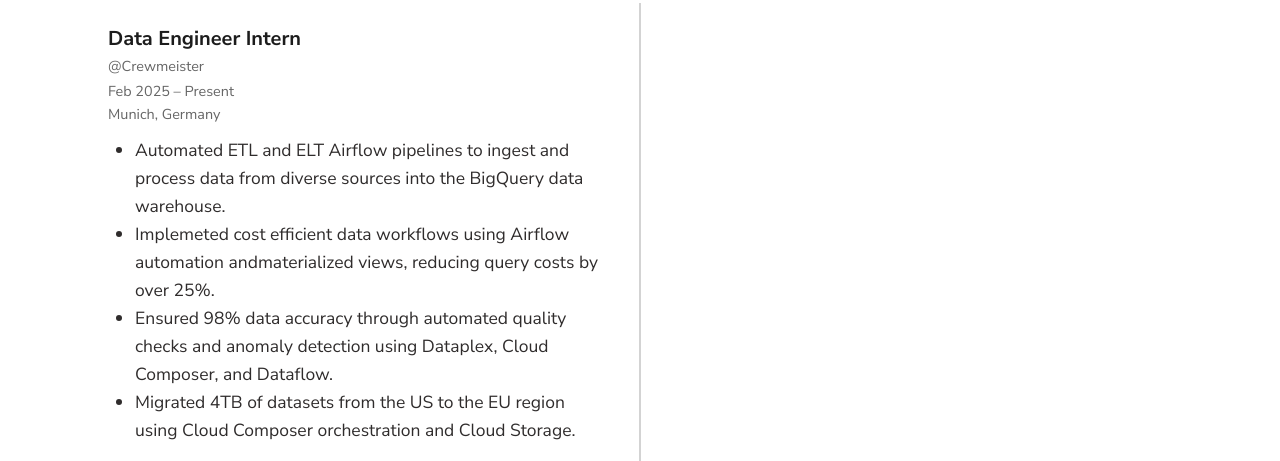
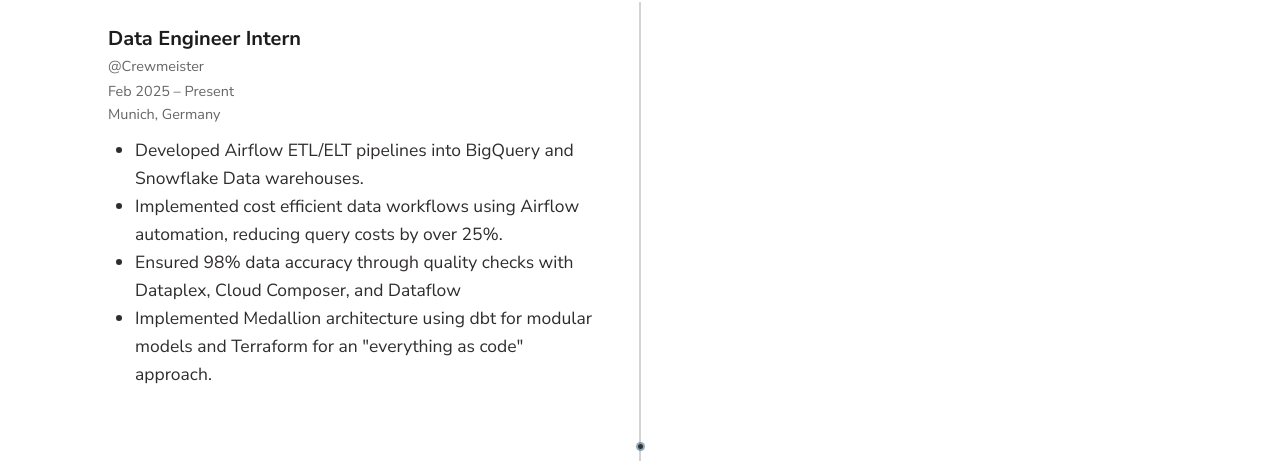
Before and after one commit to malekex6/malekex6.github.io, a plain HTML site: page index.html in a window 1280 px wide. Shown: the part 2775-3236 px from the top of the page. Drawn offline with Linux system fonts and the light colour scheme.

Commit message:
change resume

```diff
--- a/index.html
+++ b/index.html
@@ -572,10 +572,10 @@
             <div class="location">Munich, Germany</div>
 
             <ul>
-                <li>Automated ETL and ELT Airflow pipelines to ingest and process data from diverse sources into the BigQuery data warehouse.</li>
-                <li>Implemeted cost efficient data workflows using Airflow automation andmaterialized views, reducing query costs by over 25%.</li>
-                <li>Ensured 98% data accuracy through automated quality checks and anomaly detection using Dataplex, Cloud Composer, and Dataflow.</li>
-                <li>Migrated 4TB of datasets from the US to the EU region using Cloud Composer orchestration and Cloud Storage.</li>
+                <li>Developed Airflow ETL/ELT pipelines into BigQuery and Snowflake Data warehouses.</li>
+                <li>Implemented cost efficient data workflows using Airflow automation, reducing query costs by over 25%.</li>
+                <li>Ensured 98% data accuracy through quality checks with Dataplex, Cloud Composer, and Dataflow</li>
+                <li>Implemented Medallion architecture using dbt for modular models and Terraform for an "everything as code" approach.</li>
                 <!-- <li><strong>Skills:</strong> GCP, BigQuery, SQL, Apache Airflow, Looker Studio, Python</li> -->
             </ul>
         </div>
```
Also changed, not shown: 1 other file.
